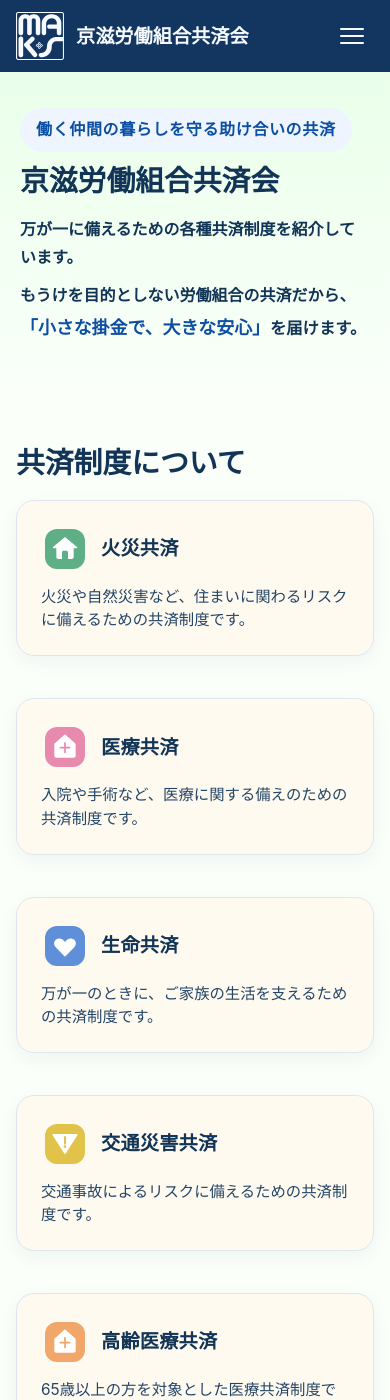
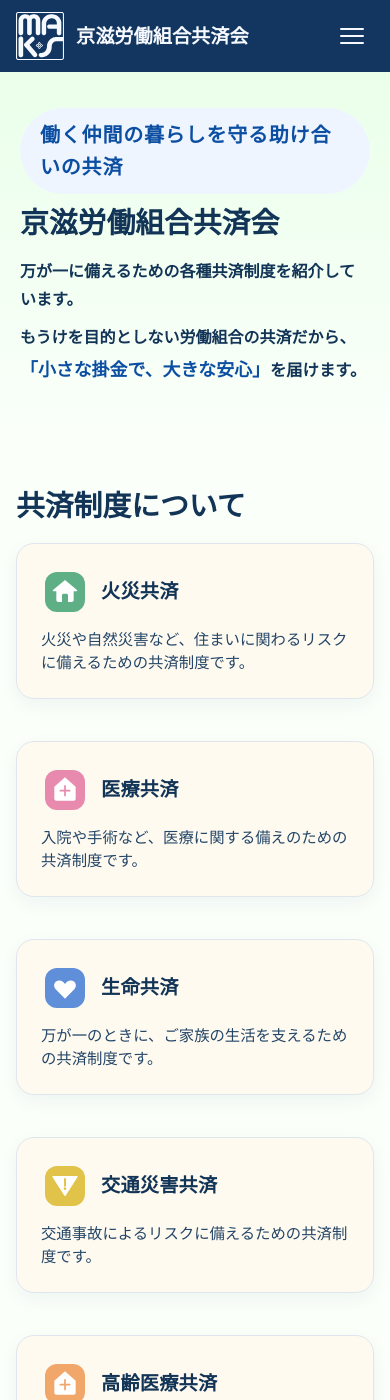
Before and after one commit to keijirodokyosai/keijirodokyosai.github.io, a Jekyll site: the page built from index.html, in a window 390 px wide and 1400 px high. Built offline with Jekyll 4.4.1, drawn with Linux system fonts in a browser that asks for light colours.

Commit message:
Adjust styles for hero-eyebrow class
Increase font size and padding for hero-eyebrow class.

```diff
--- a/css/style.css
+++ b/css/style.css
@@ -801,8 +801,8 @@
   }
 
   .hero-eyebrow {
-    font-size: 1rem;
-    padding: 9px 16px;
+    font-size: 1.25rem;
+    padding: 11px 20px;
     margin-bottom: 10px;
   }
 
```
